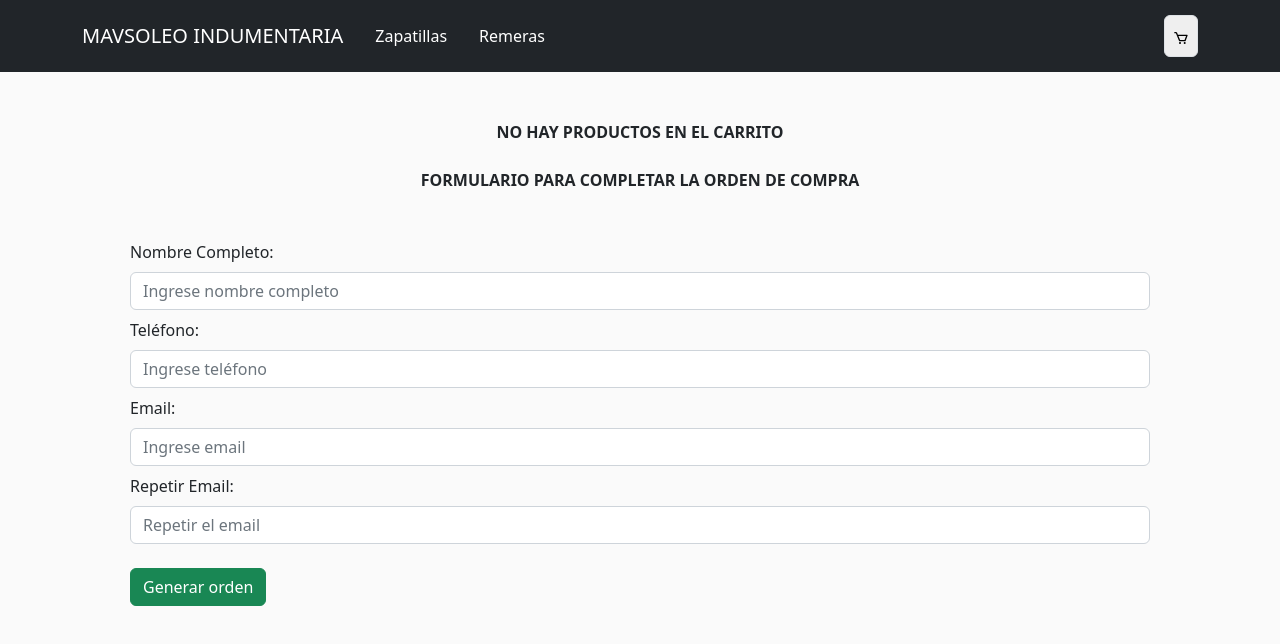
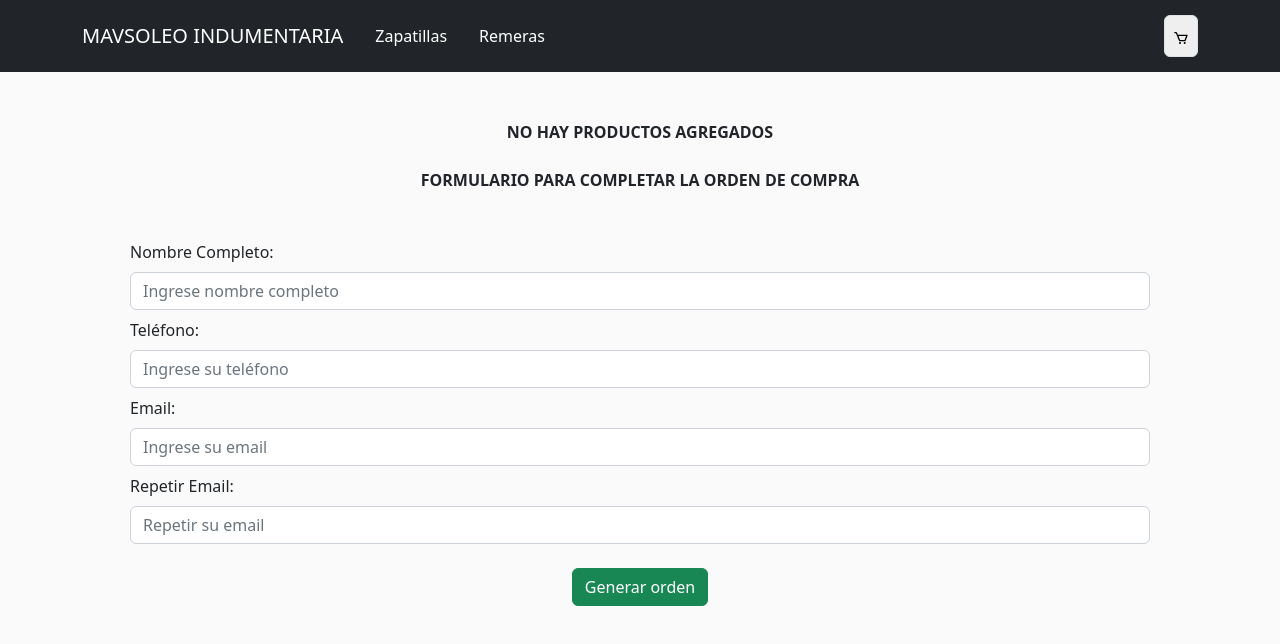
Before and after one commit to MiltonSerravalle/Desafio-1-REACT, a React (Vite) app: page /cart in a window 1280 px wide. Shown: the top 644 px of the page. Built offline with nearby package versions, Linux system fonts and the light colour scheme.

Commit message:
Flexbox Cart

```diff
--- a/src/components/Cart/CartContainer.jsx
+++ b/src/components/Cart/CartContainer.jsx
@@ -100,22 +100,22 @@ const Cart = () => {
             </tbody>
           </table>
         ) : (
-          <div className="text-center empty-cart-message">
-            <b>NO HAY PRODUCTOS EN EL CARRITO</b>
+          <div className="text-center">
+            <b>NO HAY PRODUCTOS AGREGADOS</b>
           </div>
         )}
       </div>
 
       {cartList.length > 0 && (
-        <div className="d-flex justify-content-end mt-3">
-          <p className="mr-3 m-2">Total: ARS ${totalAddition()}</p>
+        <div className="d-flex justify-content-evenly mt-3">
           <button className="btn btn-danger" onClick={erasedCart}>
             Vaciar Carrito
           </button>
+          <strong><p className="mr-3 m-2">Total: ARS ${totalAddition()}</p></strong>
         </div>
       )}
       <br />
-      <div className="text-center form-message">
+      <div className="text-center">
         <b>FORMULARIO PARA COMPLETAR LA ORDEN DE COMPRA</b>
       </div>
       <form className="form-container m-5" onSubmit={insertarOrder}>
@@ -137,7 +137,7 @@ const Cart = () => {
             type="text"
             name="phone"
             className="form-control"
-            placeholder="Ingrese teléfono"
+            placeholder="Ingrese su teléfono"
             onChange={handleOnChange}
             value={formData.phone}
             required
@@ -149,7 +149,7 @@ const Cart = () => {
             type="email"
             name="email"
             className="form-control"
-            placeholder="Ingrese email"
+            placeholder="Ingrese su email"
             onChange={handleOnChange}
             value={formData.email}
             required
@@ -161,12 +161,13 @@ const Cart = () => {
             type="email"
             name="repetirEmail"
             className="form-control"
-            placeholder="Repetir el email"
+            placeholder="Repetir su email"
             onChange={handleOnChange}
             value={formData.repetirEmail}
             required
           />
         </div>
+        <div className="d-flex justify-content-center">
         <button
           type="submit"
           className="btn btn-success mt-4"
@@ -175,6 +176,7 @@ const Cart = () => {
           {" "}
           Generar orden{" "}
         </button>
+        </div>
       </form>
     </div>
   );
```
